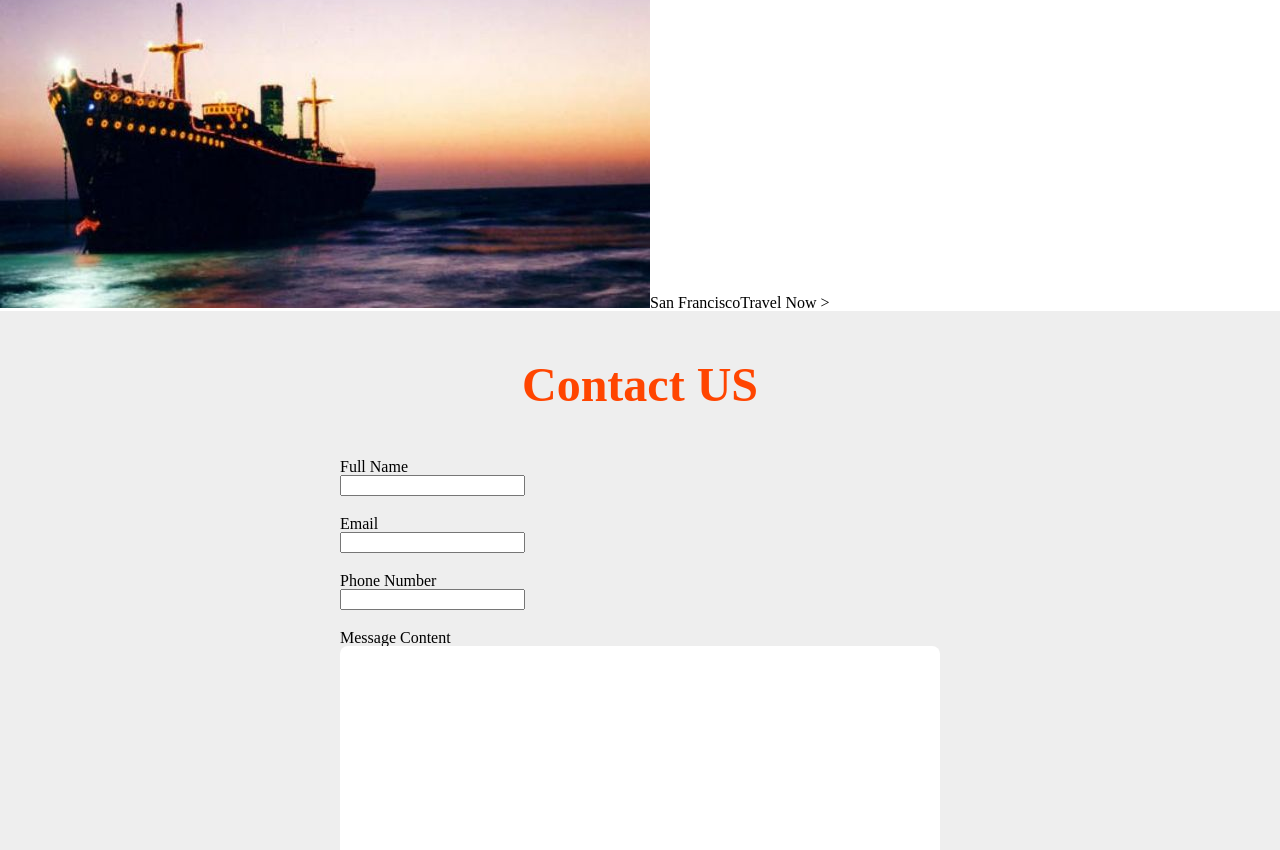
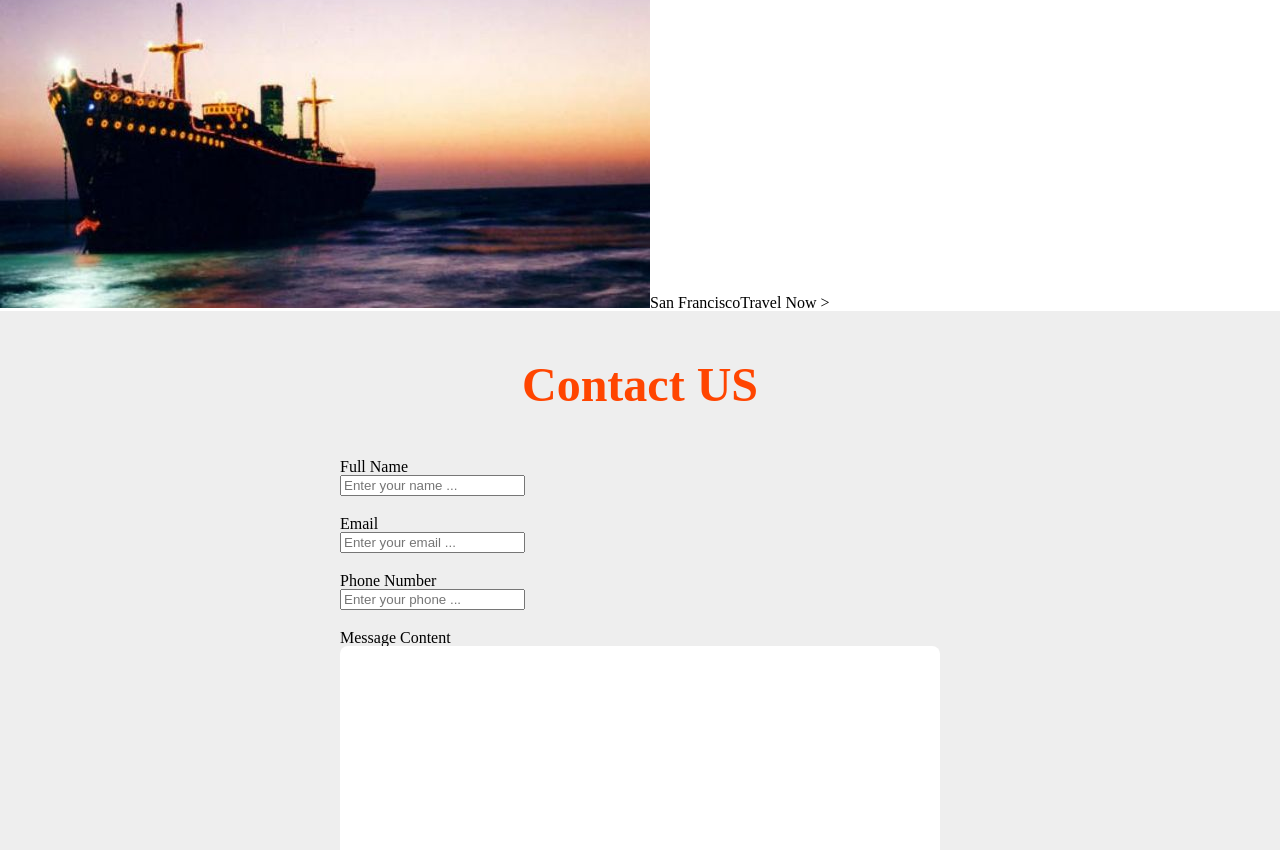
Before and after one commit to Saeed-jlnsi/Travel, a Vue app: page / in a window 1280 px wide. Shown: the part 1383-2233 px from the top of the page. Built offline with nearby package versions, Linux system fonts and the light colour scheme; a web font is replaced by a local one.

Commit message:
minor change in title , bind contact form to object

```diff
--- a/src/components/Box/Box.vue
+++ b/src/components/Box/Box.vue
@@ -18,7 +18,7 @@
         },
         created() {
             // let path = this.city.imageLink
-            console.log(this.city)
+            // console.log(this.city)
             this.image = require('@/assets/image/' + this.city.imageLink + '.jpg')
         },
         props: {
--- a/src/components/CustomInput/CustomInput.vue
+++ b/src/components/CustomInput/CustomInput.vue
@@ -6,7 +6,6 @@
             <span v-if="icon" :class="$style.icon"></span>
             <input
                 :name="name"
-                :class="invalidClass"
                 type="text"
                 :placeholder="placeHolder"
                 @input="onInput"
@@ -19,12 +18,26 @@
 
 <script>
     export default {
-        props: ['label'],
+        name: 'CustomInput',
+        props: {
+            label:{},
+            name:{},
+            placeHolder:{},
+            value:{},
+            name:{},
+            icon:{}
+        },
         data() {
             return {
+                validation:false
+            }
+        }    ,
+        methods : {
+          onInput (e) {
+          this.$emit('input' ,e.target.value )
+          }
 
-            }
-        }
+        },
     }
 </script>
 
--- a/src/views/Home.vue
+++ b/src/views/Home.vue
@@ -2,10 +2,9 @@
     <div>
       <div>
             <app-header></app-header>
-
             <div :class="$style.content">
                   <div :class="$style.heroText">
-                    <span>Your <br><span :class="$style.orangered">Travel </span>map <br><span :class="$style.orangered">to</span>...</span>
+                    <span>Your <span :class="$style.orangered">Travel <br></span>map <span :class="$style.orangered"> to </span></span>
                     <span style="float:right;" :class="$style.orangered">KISH</span><br/>
                     <app-button :class="$style.btnStart">Let's Go!</app-button>
                   </div>
@@ -13,53 +12,50 @@
                     <img :src="image" alt="">
                   </div>
             </div>
-
             <div :class="$style.boxContainer">
               <app-box v-for="(city, index) in cities" :city="city" :key="index"></app-box>
             </div>
-
             <!-- CONTACT FORM: START -->
             <div :class="$style.contactForm">
               <div :class="$style.title">Contact US</div>
               <div :class="$style.contactUsInner">
-
                       <app-custom-input
+                          name="name"
                           label="Full Name"
+                          placeHolder="Enter your name ..."
+                          @input="changeName($event)"
                           :class="$style.name"
                           v-model="contactData.name"
                       ></app-custom-input>
-
-
                       <app-custom-input
+                          name="email"
                           label="Email"
+                          placeHolder="Enter your email ..."
+                          @input="changeEmail($event)"
                           :class="$style.email"
                           v-model="contactData.email"
                       ></app-custom-input>
                       <app-custom-input
+                          name="phone"
                           label="Phone Number"
+                          placeHolder="Enter your phone ..."
+                          @input="changePhone($event)"
                           :class="$style.phone"
                           v-model="contactData.phone"
                       ></app-custom-input>
-
-
                       <div :class="$style.textareaLabel">Message Content</div>
                       <textarea v-model="contactData.comment" :class="$style.textArea" name="body" id="" cols="30" rows="8">
                       </textarea>
-
                   <app-button @click.native="submit" color="regular" :class="$style.confBtn">Send</app-button>
               </div>
             </div>
             <!-- CONTACT FORM: END -->
-
             <app-footer></app-footer>
-
         </div>
       </div>
 </template>
 
 <script>
-
-
 import Header from '../components/Header/Header.vue';
 import Footer from '../components/Footer/Footer.vue';
 import Box from '../components/Box/Box.vue'
@@ -71,7 +67,12 @@ export default {
   data() {
     return {
       image:require('@/assets/image/main-image.png'),
-      contactData: {},
+      contactData: {
+        name:null,
+        email:null,
+        phone:null,
+        comment:''
+      },
       label: '',
       btnLabel: '',
       cities: [
@@ -87,6 +88,17 @@ export default {
     appBox: Box,
     appButton: Button,
     appCustomInput : CustomInput
+  },
+  methods :{
+    changeName(e) {
+     console.log('changeName function', e)
+    },
+    changeEmail(e) {
+     console.log('changeEmail function', e)
+    },
+    changePhone(e) {
+     console.log('changePhone function', e)
+    },
   }
 }
 </script>
```
